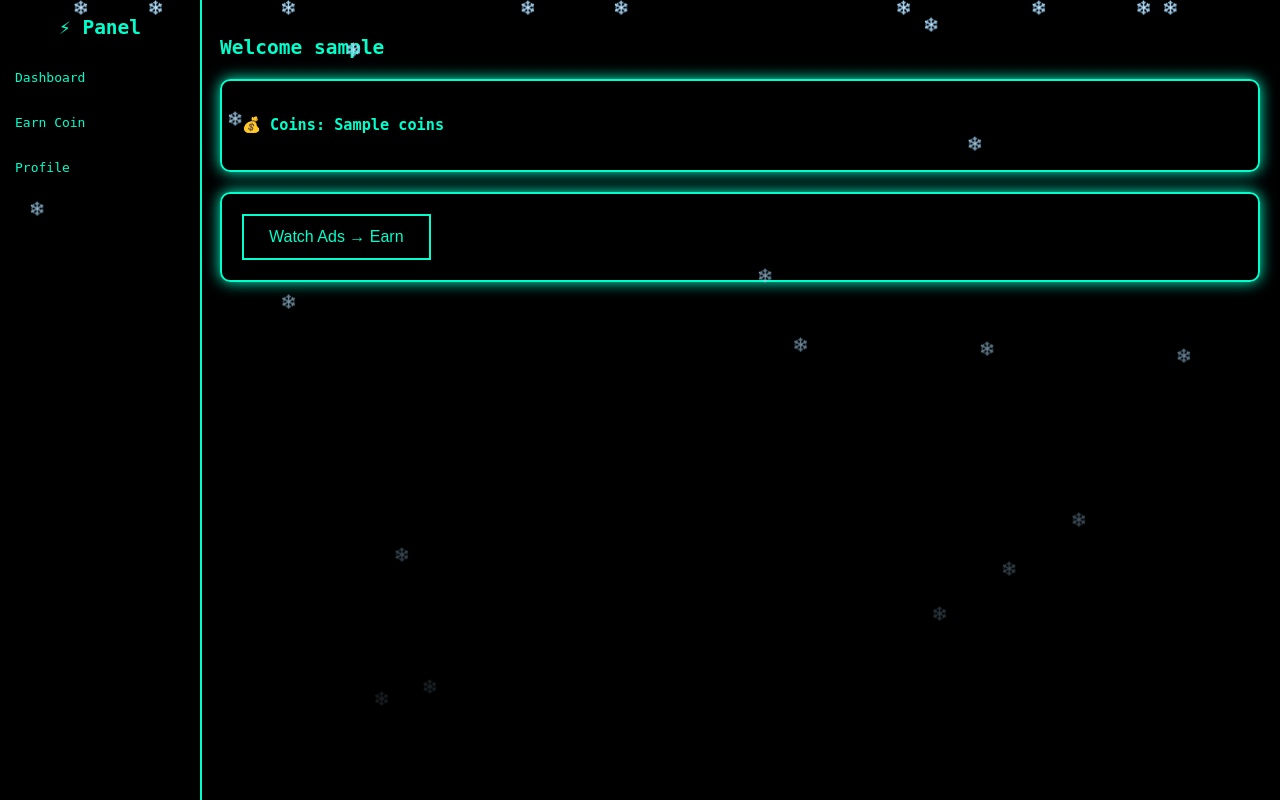
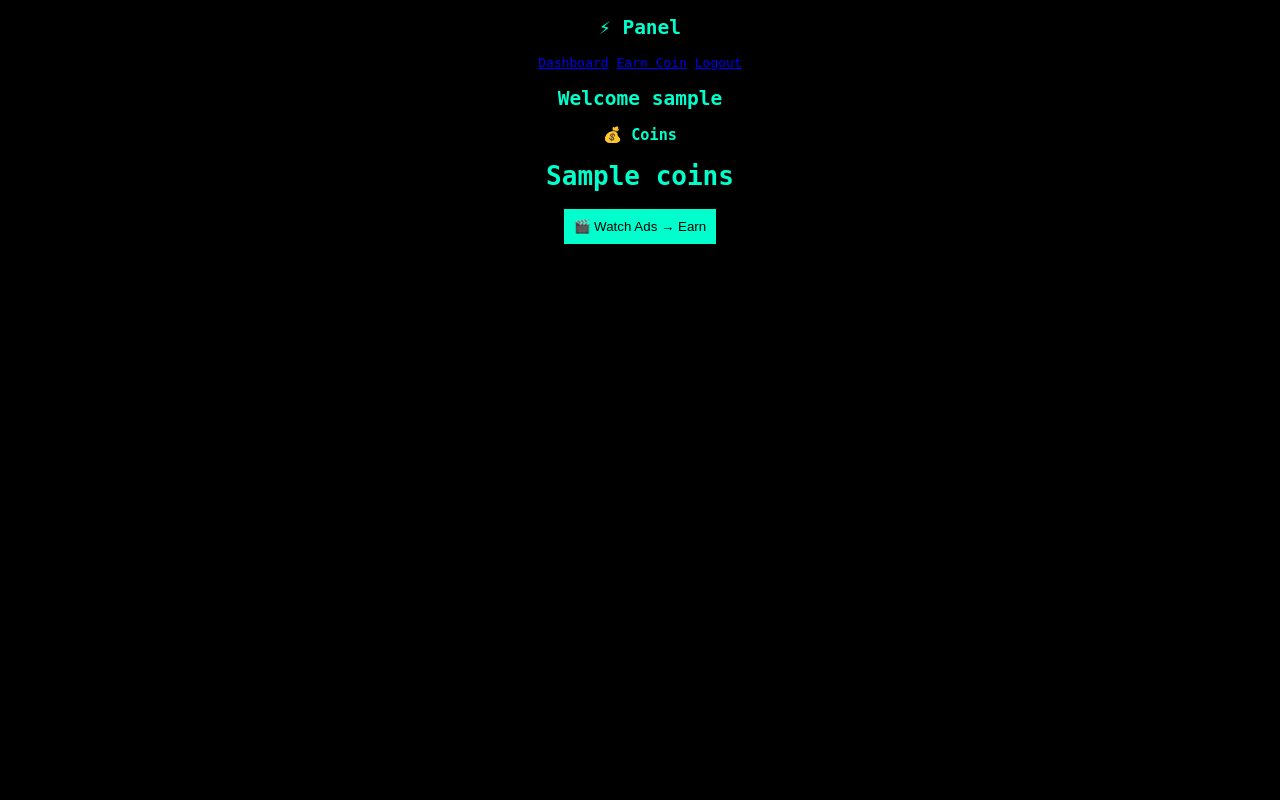
Before and after one commit to aarupi994/manjXrudo, a FastAPI app: template templates/dashboard.html in a window 1280 px wide. Run offline with FastAPI, Linux system fonts and the light colour scheme; the template is opened without the code that fills it: most values are stand-ins (such as "Sample title", 1, 10 or a date in 2020).

Commit message:
Refactor dashboard layout and improve interactivity
Updated dashboard layout and functionality with new card elements and button actions.

```diff
--- a/templates/dashboard.html
+++ b/templates/dashboard.html
@@ -2,145 +2,37 @@
 <html>
 <head>
 <title>Dashboard</title>
-
-<meta name="viewport" content="width=device-width, initial-scale=1.0">
-
-<style>
-body{
-    margin:0;
-    background:black;
-    color:#00ffcc;
-    font-family:monospace;
-}
-
-/* Sidebar */
-.sidebar{
-    width:200px;
-    height:100vh;
-    background:#000;
-    border-right:2px solid #00ffcc;
-    position:fixed;
-}
-
-.sidebar h2{
-    text-align:center;
-}
-
-.sidebar a{
-    display:block;
-    padding:15px;
-    color:#00ffcc;
-    text-decoration:none;
-    transition:0.3s;
-}
-
-.sidebar a:hover{
-    background:#00ffcc;
-    color:black;
-}
-
-/* Main */
-.main{
-    margin-left:200px;
-    padding:20px;
-}
-
-/* Box */
-.box{
-    border:2px solid #00ffcc;
-    padding:20px;
-    margin-top:20px;
-    box-shadow:0 0 15px #00ffcc;
-    border-radius:10px;
-}
-
-/* Button */
-.btn{
-    padding:12px 25px;
-    border:2px solid #00ffcc;
-    background:black;
-    color:#00ffcc;
-    cursor:pointer;
-    transition:0.3s;
-    font-size:16px;
-}
-
-.btn:hover{
-    background:#00ffcc;
-    color:black;
-    box-shadow:0 0 20px #00ffcc;
-    transform:scale(1.1);
-}
-
-/* Responsive (Mobile) */
-@media(max-width:768px){
-    .sidebar{
-        width:100%;
-        height:auto;
-        position:relative;
-        display:flex;
-        justify-content:space-around;
-    }
-
-    .main{
-        margin-left:0;
-    }
-}
-
-/* Snow Effect */
-.snow{
-    position:fixed;
-    top:0;
-    color:white;
-    animation:fall linear;
-}
-
-@keyframes fall{
-    to{
-        transform:translateY(100vh);
-        opacity:0;
-    }
-}
-</style>
+<link rel="stylesheet" href="/static/style.css">
 </head>
 
 <body>
 
 <div class="sidebar">
     <h2>⚡ Panel</h2>
-    <a href="/dashboard">Dashboard</a>
+    <a href="#">Dashboard</a>
     <a href="/start-ad">Earn Coin</a>
-    <a href="#">Profile</a>
+    <a href="/logout">Logout</a>
 </div>
 
 <div class="main">
 
 <h2>Welcome {{username}}</h2>
 
-<div class="box">
-    <h3>💰 Coins: {{coins}}</h3>
+<div class="card">
+    <h3>💰 Coins</h3>
+    <h1 id="coin">{{coins}}</h1>
 </div>
 
-<div class="box">
-    <a href="/start-ad">
-        <button class="btn">Watch Ads → Earn</button>
-    </a>
+<div class="card">
+    <button class="btn" onclick="startAd()">🎬 Watch Ads → Earn</button>
 </div>
 
 </div>
 
-<!-- Snow Animation -->
 <script>
-setInterval(()=>{
-    let snow=document.createElement("div");
-    snow.className="snow";
-    snow.innerHTML="❄️";
-    snow.style.left=Math.random()*window.innerWidth+"px";
-    snow.style.animationDuration=(Math.random()*3+2)+"s";
-    document.body.appendChild(snow);
-
-    setTimeout(()=>snow.remove(),5000);
-},200);
+function startAd(){
+    window.location.href="/start-ad";
+}
 </script>
 
 </body>
```
